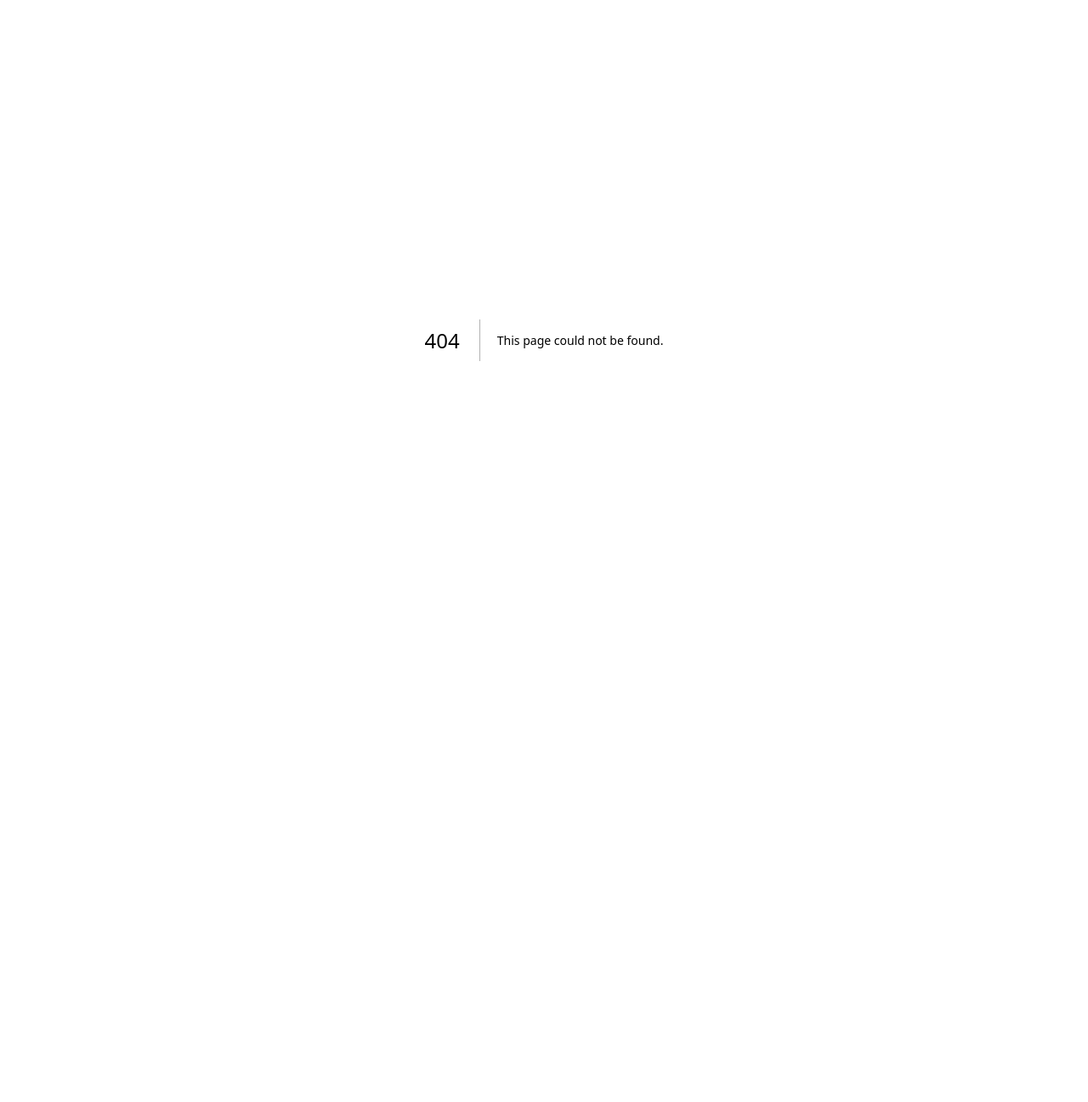
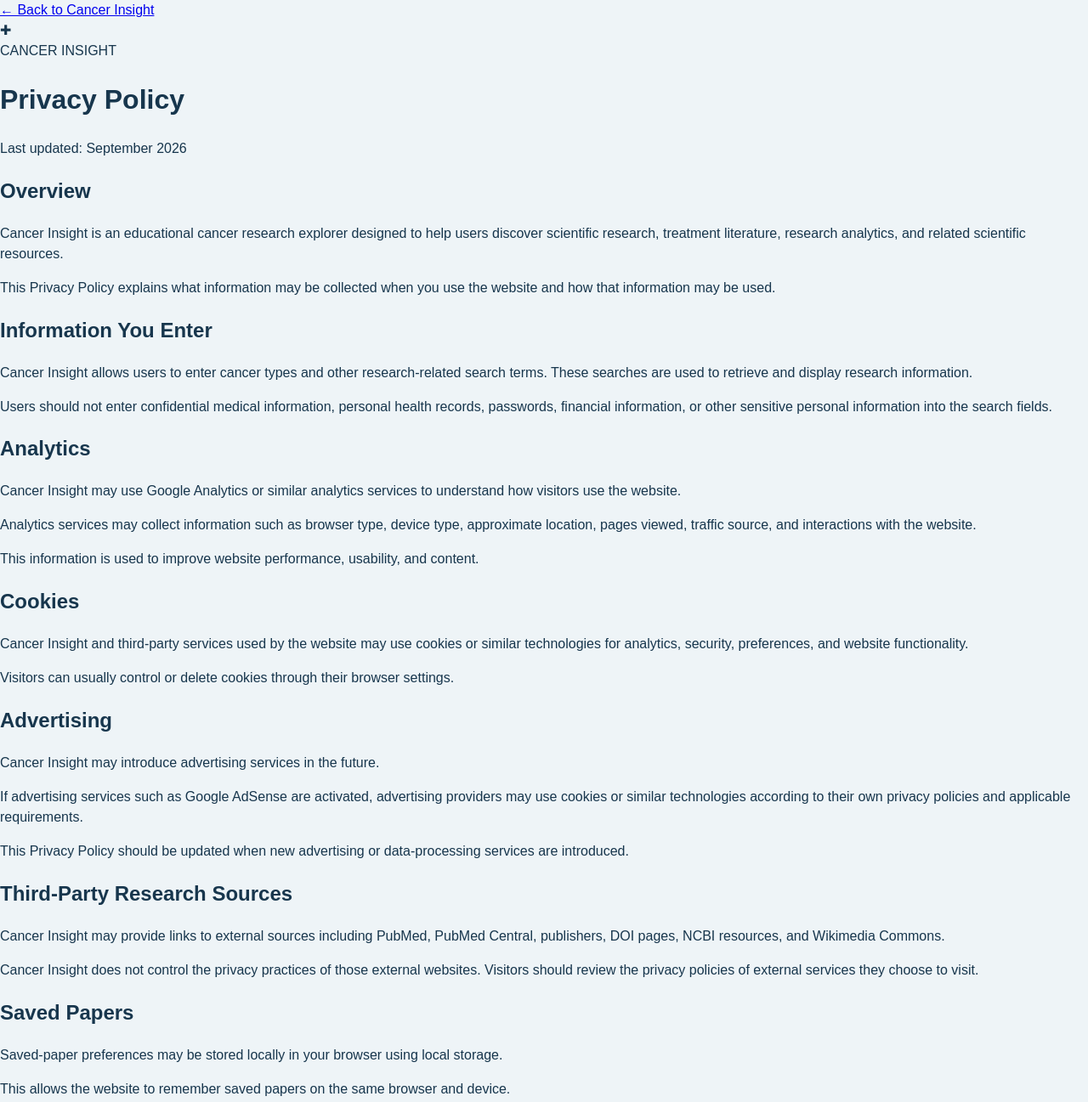
Before and after one commit to taliakasissieh/Cancer-Insight-Web, a Next.js app: page /privacy-policy in a window 1280 px wide. Before the commit this address had no page. Shown: the top 1297 px of the page at 85% size. Before the commit the page ends 800 px from the top, so only its background shows below. Built offline with nearby package versions, Linux system fonts and the light colour scheme.

Commit message:
Create page.js

```diff
--- /dev/null
+++ b/app/privacy-policy/page.js
@@ -0,0 +1,206 @@
+export const metadata = {
+  title: 'Privacy Policy | Cancer Insight',
+  description:
+    'Privacy Policy for Cancer Insight, an educational cancer research explorer.',
+};
+
+export default function PrivacyPolicy() {
+  return (
+    <main className="legalPage">
+      <div className="legalContainer">
+        <a className="backLink" href="/">
+          ← Back to Cancer Insight
+        </a>
+
+        <div className="legalHeader">
+          <div className="legalMark">✚</div>
+
+          <div>
+            <div className="legalEyebrow">
+              CANCER INSIGHT
+            </div>
+
+            <h1>Privacy Policy</h1>
+
+            <p>
+              Last updated: September 2026
+            </p>
+          </div>
+        </div>
+
+        <section className="legalCard">
+          <h2>Overview</h2>
+
+          <p>
+            Cancer Insight is an educational cancer
+            research explorer designed to help users
+            discover scientific research, treatment
+            literature, research analytics, and related
+            scientific resources.
+          </p>
+
+          <p>
+            This Privacy Policy explains what information
+            may be collected when you use the website and
+            how that information may be used.
+          </p>
+        </section>
+
+        <section className="legalCard">
+          <h2>Information You Enter</h2>
+
+          <p>
+            Cancer Insight allows users to enter cancer
+            types and other research-related search terms.
+            These searches are used to retrieve and display
+            research information.
+          </p>
+
+          <p>
+            Users should not enter confidential medical
+            information, personal health records, passwords,
+            financial information, or other sensitive
+            personal information into the search fields.
+          </p>
+        </section>
+
+        <section className="legalCard">
+          <h2>Analytics</h2>
+
+          <p>
+            Cancer Insight may use Google Analytics or
+            similar analytics services to understand how
+            visitors use the website.
+          </p>
+
+          <p>
+            Analytics services may collect information such
+            as browser type, device type, approximate
+            location, pages viewed, traffic source, and
+            interactions with the website.
+          </p>
+
+          <p>
+            This information is used to improve website
+            performance, usability, and content.
+          </p>
+        </section>
+
+        <section className="legalCard">
+          <h2>Cookies</h2>
+
+          <p>
+            Cancer Insight and third-party services used by
+            the website may use cookies or similar
+            technologies for analytics, security,
+            preferences, and website functionality.
+          </p>
+
+          <p>
+            Visitors can usually control or delete cookies
+            through their browser settings.
+          </p>
+        </section>
+
+        <section className="legalCard">
+          <h2>Advertising</h2>
+
+          <p>
+            Cancer Insight may introduce advertising
+            services in the future.
+          </p>
+
+          <p>
+            If advertising services such as Google AdSense
+            are activated, advertising providers may use
+            cookies or similar technologies according to
+            their own privacy policies and applicable
+            requirements.
+          </p>
+
+          <p>
+            This Privacy Policy should be updated when new
+            advertising or data-processing services are
+            introduced.
+          </p>
+        </section>
+
+        <section className="legalCard">
+          <h2>Third-Party Research Sources</h2>
+
+          <p>
+            Cancer Insight may provide links to external
+            sources including PubMed, PubMed Central,
+            publishers, DOI pages, NCBI resources, and
+            Wikimedia Commons.
+          </p>
+
+          <p>
+            Cancer Insight does not control the privacy
+            practices of those external websites. Visitors
+            should review the privacy policies of external
+            services they choose to visit.
+          </p>
+        </section>
+
+        <section className="legalCard">
+          <h2>Saved Papers</h2>
+
+          <p>
+            Saved-paper preferences may be stored locally
+            in your browser using local storage.
+          </p>
+
+          <p>
+            This allows the website to remember saved papers
+            on the same browser and device.
+          </p>
+        </section>
+
+        <section className="legalCard">
+          <h2>Children's Privacy</h2>
+
+          <p>
+            Cancer Insight is an educational research
+            website and does not intentionally request
+            personal information from children.
+          </p>
+
+          <p>
+            Users should not submit personal or sensitive
+            information through the website.
+          </p>
+        </section>
+
+        <section className="legalCard">
+          <h2>Changes to This Policy</h2>
+
+          <p>
+            This Privacy Policy may be updated as Cancer
+            Insight develops or introduces new services.
+            The date at the top of this page will be updated
+            when significant changes are made.
+          </p>
+        </section>
+
+        <div className="legalFooter">
+          <a href="/privacy-policy">
+            Privacy Policy
+          </a>
+
+          <a href="/contact">
+            Contact
+          </a>
+
+          <a href="/terms">
+            Terms & Disclaimer
+          </a>
+
+          <a href="/">
+            Cancer Insight
+          </a>
+        </div>
+      </div>
+    </main>
+  );
+}
```
